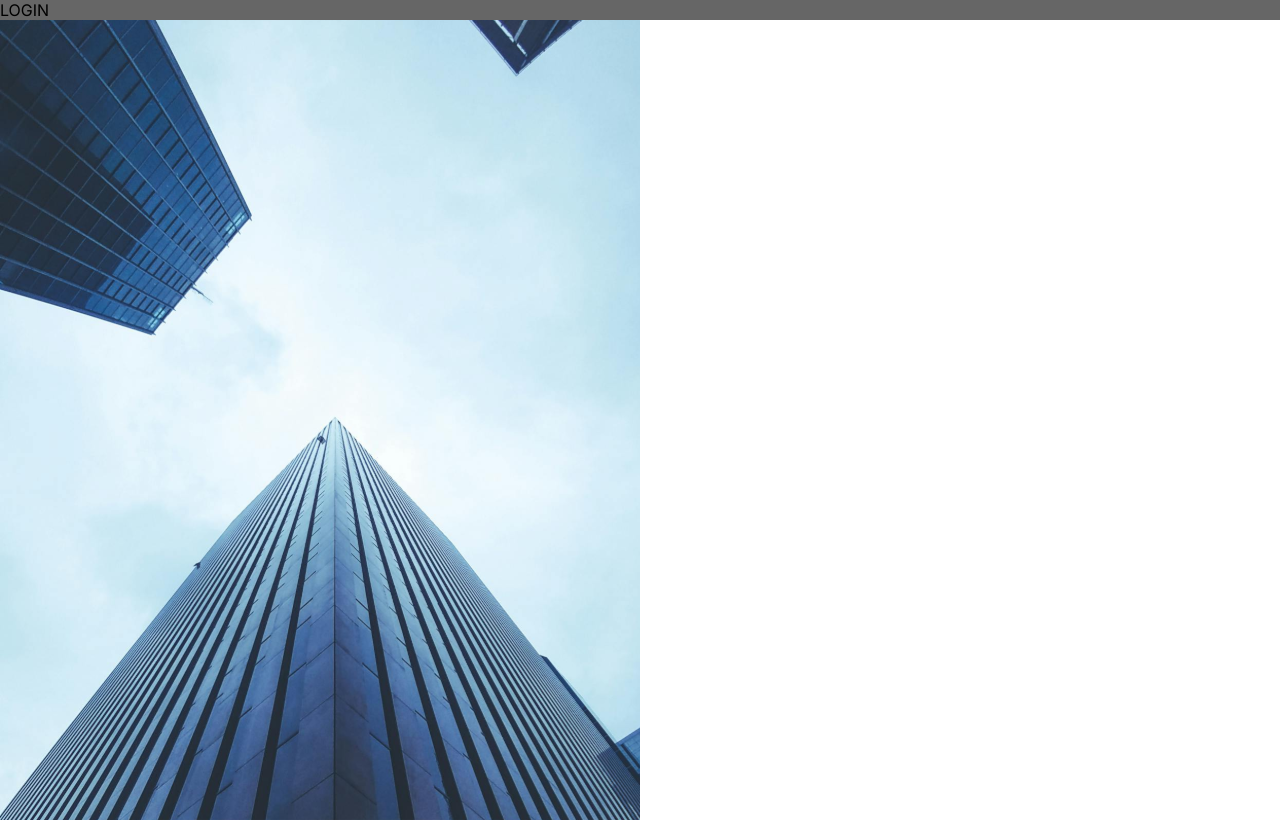
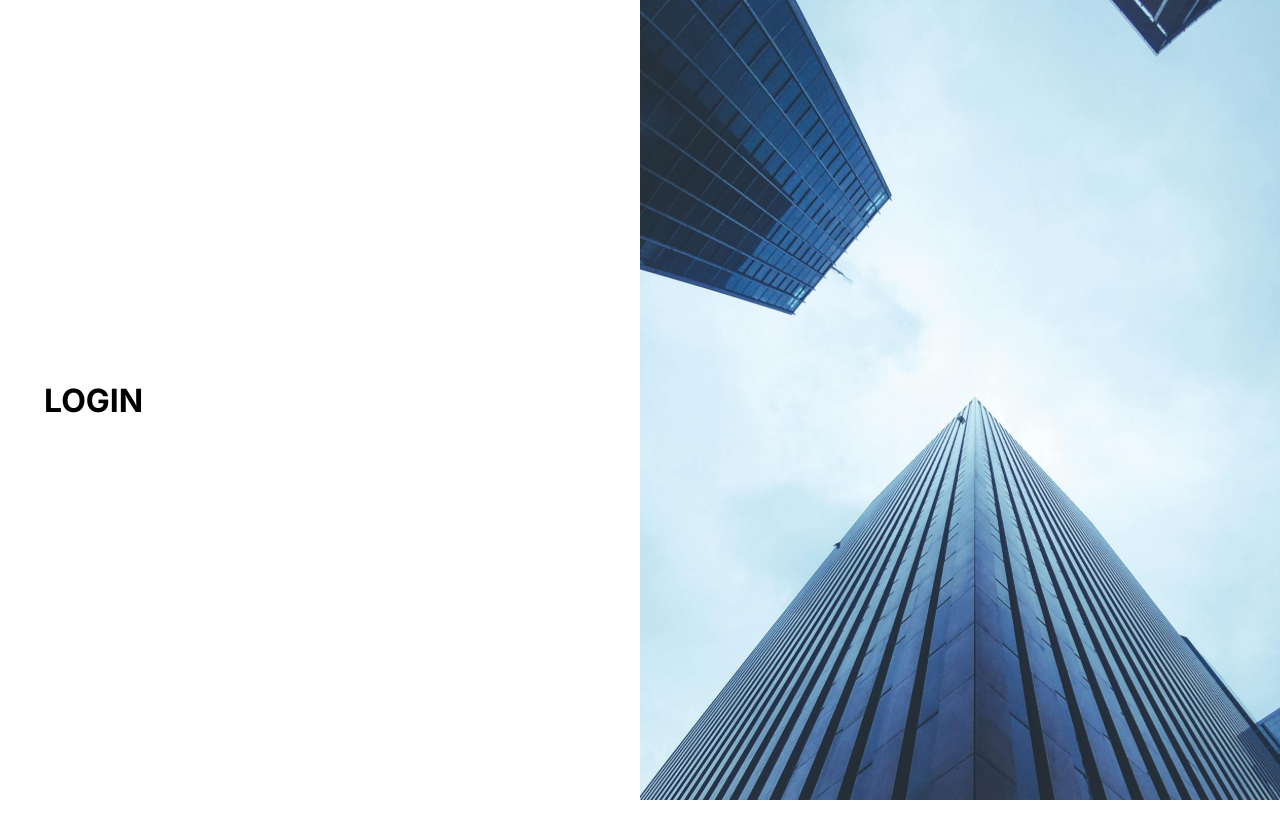
Before and after one commit to CabrQW/dnc-sales-dashboard-cecv, a React (Vite) app: page / in a window 1280 px wide. Built offline with nearby package versions, Linux system fonts and the light colour scheme.

Commit message:
Feat: material-ui-insert

```diff
--- a/package.json
+++ b/package.json
@@ -10,6 +10,10 @@
     "preview": "vite preview"
   },
   "dependencies": {
+    "@emotion/react": "^11.14.0",
+    "@emotion/styled": "^11.14.1",
+    "@mui/material": "^7.2.0",
+    "@mui/system": "^7.2.0",
     "@types/styled-components": "^5.1.34",
     "react": "^19.1.0",
     "react-dom": "^19.1.0",
--- /dev/null
+++ b/src/components/BannerImage.tsx
@@ -0,0 +1,8 @@
+import styled from 'styled-components'
+
+export const BannerImage = styled.div`
+  background-image: url('/login-image.svg');
+  background-size: cover;
+  height: 100vh;
+  width: 50vw;
+`
--- /dev/null
+++ b/src/components/index.ts
@@ -0,0 +1 @@
+export * from './BannerImage'
--- a/src/pages/Login.tsx
+++ b/src/pages/Login.tsx
@@ -1,19 +1,29 @@
-import styled from 'styled-components'
+//COMPONENTS
+import { BannerImage } from '@/components'
 
-const LoginArea = styled.div`
-  background: #666;
-`
-const LoginImage = styled.div`
-  background-image: url('/login-image.svg');
-  background-size: cover;
-  height: 100vh;
-  width: 50%;
-`
+// MUI
+import Box from '@mui/material/Box'
+import Container from '@mui/material/Container'
+import Grid from '@mui/material/Grid'
+
 const Login = () => {
   return (
     <>
-      <LoginArea>LOGIN</LoginArea>
-      <LoginImage />
+      <Box>
+        <Grid container>
+          <Grid
+            size={{ xs: 12, sm: 6 }}
+            sx={{ alignItems: 'center', display: 'flex', height: '100vh' }}
+          >
+            <Container maxWidth="sm">
+              <h1>LOGIN</h1>
+            </Container>
+          </Grid>
+          <Grid size={{ sm: 6 }} sx={{ display: { xs: 'none', sm: 'block' } }}>
+            <BannerImage />
+          </Grid>
+        </Grid>
+      </Box>
     </>
   )
 }
--- a/src/pages/Registration.tsx
+++ b/src/pages/Registration.tsx
@@ -1,19 +1,32 @@
-import styled from 'styled-components'
+//COMPONENTS
+import { BannerImage } from '@/components'
 
-const RegistrationArea = styled.div`
-  background: #333;
-`
-const RegistrationImage = styled.div`
-  background-image: url('/login-image.svg');
-  background-size: cover;
-  height: 100vh;
-  width: 50%;
-`
-const Registration = () => {
+
+// MUI
+import Box from '@mui/material/Box'
+import Container from '@mui/material/Container'
+import Grid from '@mui/material/Grid'
+
+
+
+function Registration() {
   return (
     <>
-      <RegistrationArea>LOGIN</RegistrationArea>
-      <RegistrationImage />
+      <Box>
+        <Grid container>
+          <Grid
+            size={{ xs: 12, sm: 6 }}
+            sx={{ alignItems: 'center', display: 'flex', height: '100vh' }}
+          >
+            <Container maxWidth="sm">
+              <h1>CADATROS</h1>
+            </Container>
+          </Grid>
+          <Grid size={{ sm: 6 }} sx={{ display: { xs: 'none', sm: 'block' } }}>
+            <BannerImage />
+          </Grid>
+        </Grid>
+      </Box>
     </>
   )
 }
--- a/tsconfig.app.json
+++ b/tsconfig.app.json
@@ -8,7 +8,7 @@
     "skipLibCheck": true,
     "baseUrl": ".",
     "paths": {
-      "@*": ["src/*"]
+      "@/*": ["src/*"]
     },
     /* Bundler mode */
     "moduleResolution": "bundler",
--- a/tsconfig.json
+++ b/tsconfig.json
@@ -2,7 +2,7 @@
   "compilerOptions": {
     "baseUrl": ".",
     "paths": {
-      "@*": ["src/*"]
+      "@/*": ["src/*"]
     }
   },
   "files": [],
--- a/vite.config.ts
+++ b/vite.config.ts
@@ -5,6 +5,9 @@ import path from 'path'
 // https://vite.dev/config/
 export default defineConfig({
   plugins: [react()],
+  optimizeDeps: {
+    include:['@emotion/styled'],
+  },
   resolve:{
     alias:{
       '@': path.resolve(__dirname,'./src')
```
Also changed, not shown: 1 other file (tests, documents, lock files or other folders).
